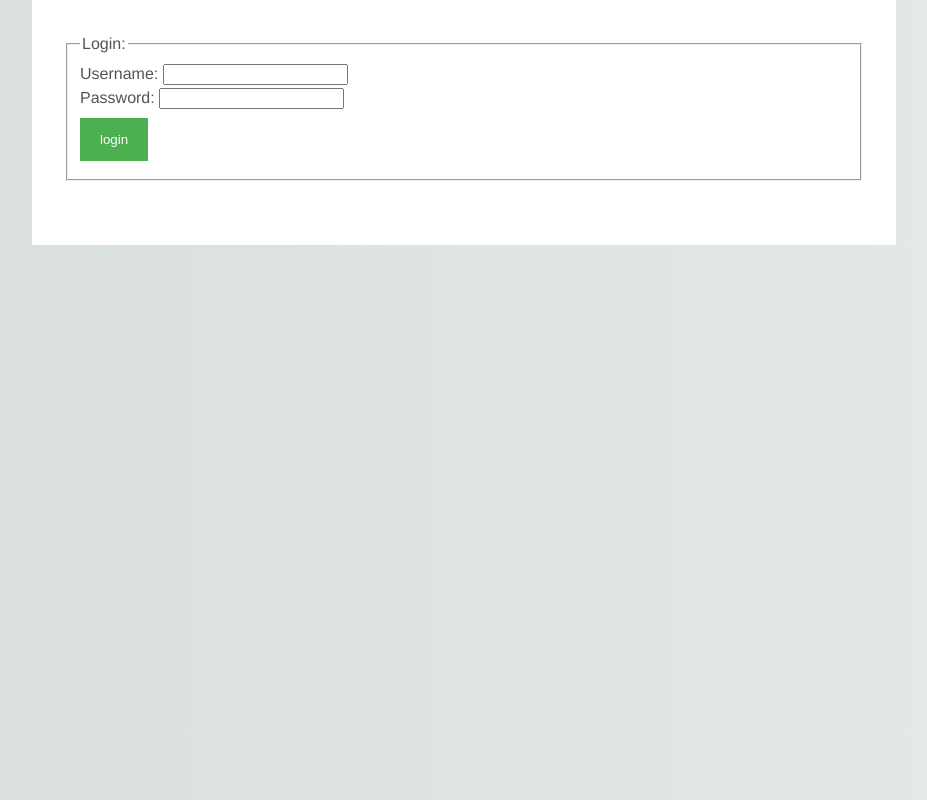
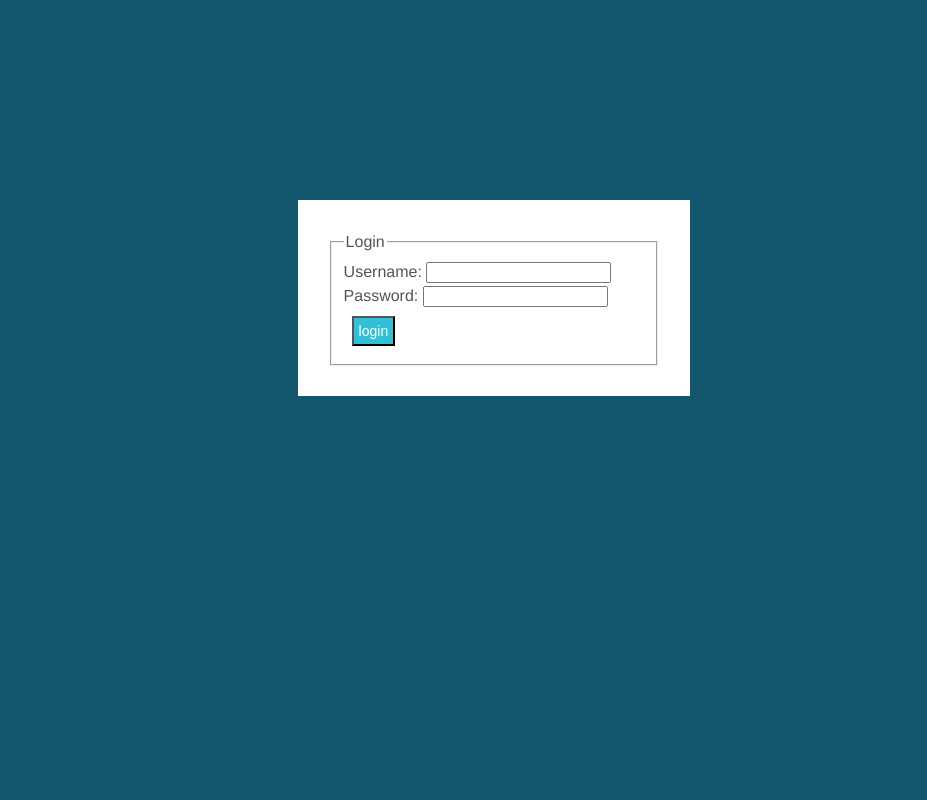
Before and after one commit to allisonsteinmetz/JAM, a plain HTML site: page Templates/login.html in a window 1280 px wide. Shown: the whole page, without its empty margins (176-1103 px from the left). Drawn offline with Linux system fonts and the light colour scheme.

Commit message:
Small CSS changes
Edited colors and modified login screen layout.

```diff
--- a/Static/main.css
+++ b/Static/main.css
@@ -1,16 +1,14 @@
 html {
-    background: #e6e9e9;
-    background-image: linear-gradient(270deg, rgb(230, 233, 233) 0%, rgb(216, 221, 221) 100%);
-    -webkit-font-smoothing: antialiased;
+    background: #15566F;
 }
 
 #button {
-    background-color: #4CAF50;
+    background-color: #33C0D7;
     color: white;
-    padding: 14px 20px;
-    margin: 8px 0;
-    border: none;
+    margin: 8px;
     cursor: pointer;
+    font-size: 14px;
+    padding: 5px;
 }
 
 body {
@@ -19,25 +17,8 @@ body {
     font-family: "Helvetica Neue", Helvetica, Arial, sans-serif;
     font-size: 16px;
     line-height: 1.5;
-    margin: 0 auto;
-    max-width: 800px;
-    padding: 2em 2em 4em;
+    margin-top: 200px;
+    margin-left: 37%;
+    width: 26%;
+    padding: 30px;
 }
-
-@-webkit-keyframes colorize {
-    0% {
-        -webkit-filter: grayscale(100%);
-    }
-    100% {
-        -webkit-filter: grayscale(0%);
-    }
-}
-
-@keyframes colorize {
-    0% {
-        filter: grayscale(100%);
-    }
-    100% {
-        filter: grayscale(0%);
-    }
-}
--- a/Templates/login.html
+++ b/Templates/login.html
@@ -11,7 +11,7 @@
 <body>
     <form id="login" method="post">
             <fieldset>
-                <legend>Login:</legend>
+                <legend>Login</legend>
                 <label for="username">Username:</label>
                 <input type="text" id="username" name="username" /><br>
                 <label for="pwd">Password:</label>
```
Also changed, not shown: Static/search.css (+7 -0 lines), 1 other file.
